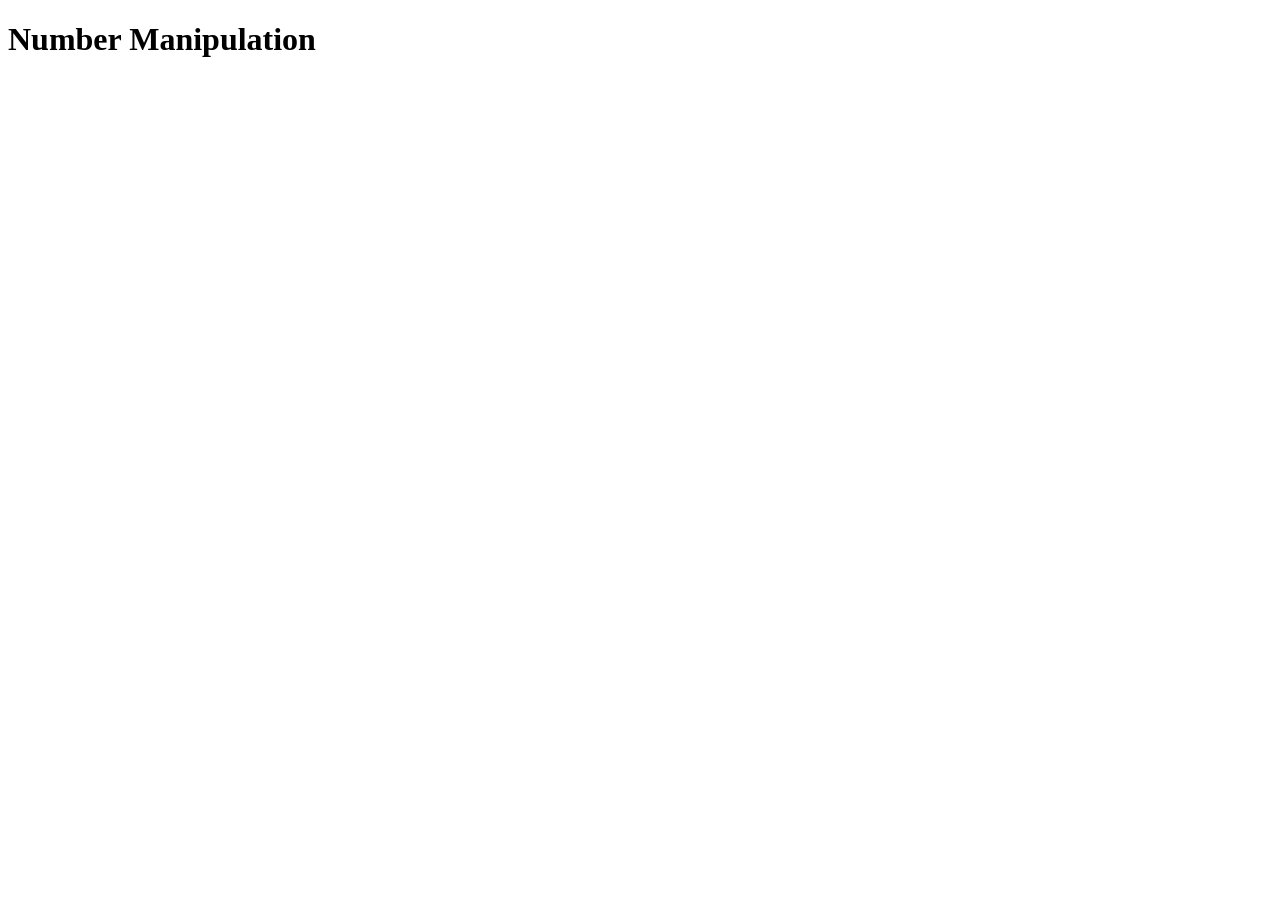
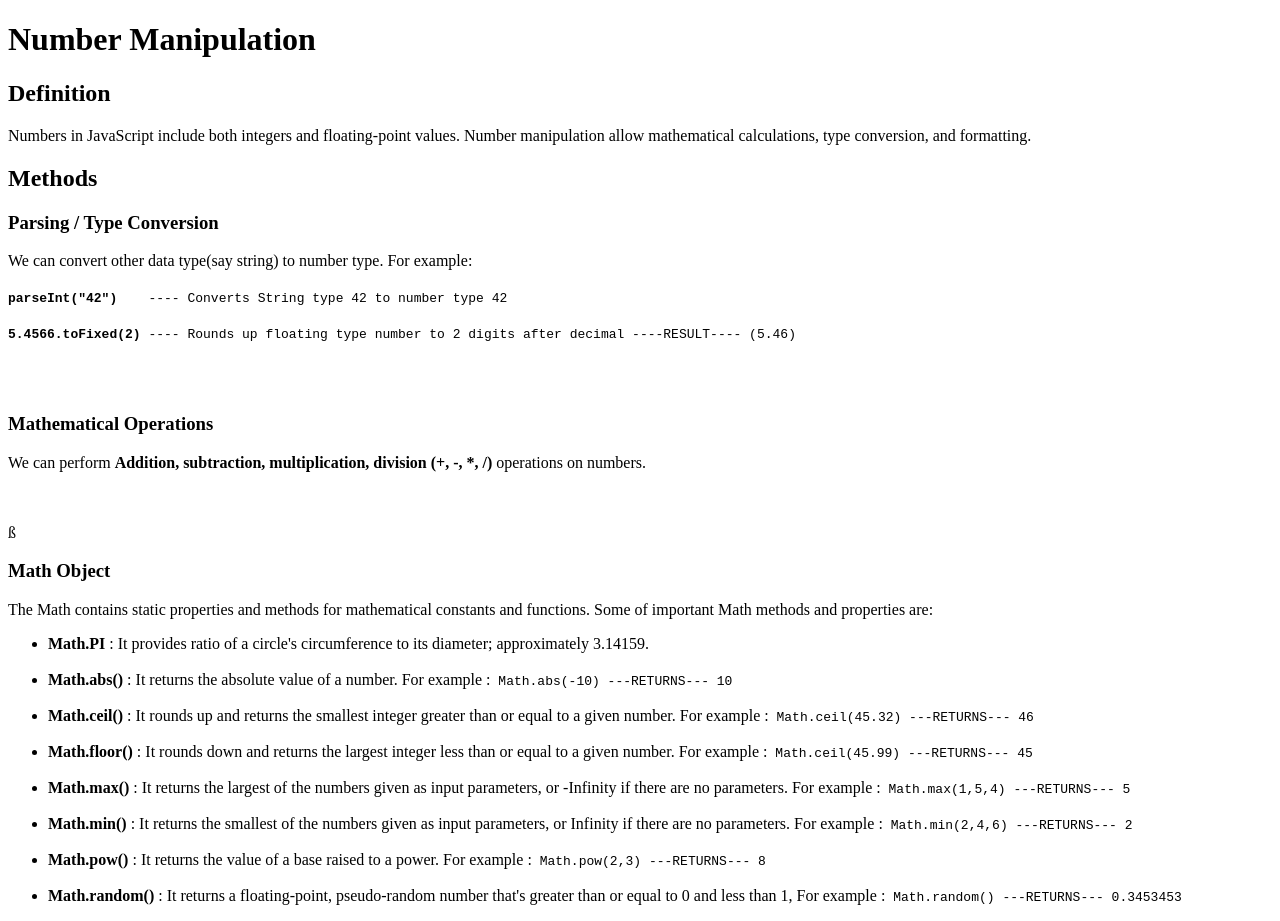
Before and after one commit to sabinbabu/js-concepts-data-manipulation, a plain HTML site: page number-manipulation/number.html in a window 1280 px wide. Before the commit the page ends 800 px from the top, so only its background shows below. Drawn offline with Linux system fonts and the light colour scheme.

Commit message:
number section added

```diff
--- a/number-manipulation/number.html
+++ b/number-manipulation/number.html
@@ -7,6 +7,36 @@
   </head>
   <body>
     <h1 id="number-heading"></h1>
+    <h2 id="definition"></h2>
+    <p id="definition-para"></p>
+    <h2 id="methods"></h2>
+    <h3 id="parsing"></h3>
+    <p id="type-conversion-para"></p>
+    <br />
+    <br />
+    <h3 id="math-operations"></h3>
+    <p id="math-operations-para"></p>
+    <br />
+    <br />ß
+    <h3 id="math-object"></h3>
+    <p id="math-object-para"></p>
+    <ul>
+      <li id="math-pi"></li>
+      <br />
+      <li id="math-abs"></li>
+      <br />
+      <li id="math-ceil"></li>
+      <br />
+      <li id="math-floor"></li>
+      <br />
+      <li id="math-max"></li>
+      <br />
+      <li id="math-min"></li>
+      <br />
+      <li id="math-pow"></li>
+      <br />
+      <li id="math-random"></li>
+    </ul>
     <script src="./number.js"></script>
   </body>
 </html>
--- a/number-manipulation/number.js
+++ b/number-manipulation/number.js
@@ -1,3 +1,80 @@
 // heading
 const numberHeadingEl = document.getElementById("number-heading");
 numberHeadingEl.innerText = "Number Manipulation";
+
+//definition
+const definitionEl = document.getElementById("definition");
+definitionEl.innerText = "Definition";
+
+const definitionParaEl = document.getElementById("definition-para");
+definitionParaEl.innerText =
+  "Numbers in JavaScript include both integers and floating-point values. Number manipulation allow mathematical calculations, type conversion, and formatting.";
+
+//methods
+const methodsEl = document.getElementById("methods");
+methodsEl.innerText = "Methods";
+
+//parsing/type conversion
+
+const parsingEl = document.getElementById("parsing");
+parsingEl.innerText = "Parsing / Type Conversion";
+
+const methodsParaEl = document.getElementById("type-conversion-para");
+methodsParaEl.innerHTML = `We can convert other data type(say string) to number type. For example: <br><br> <code> <b>parseInt("42")</b> &nbsp;&nbsp;&nbsp;----  Converts String type 42 to number type 42 <br><br> <b>5.4566.toFixed(2)</b> ---- Rounds up floating type number to 2 digits after decimal ----RESULT---- (5.46)</code>`;
+
+//math-operations
+
+const mathOperationsEl = document.getElementById("math-operations");
+mathOperationsEl.innerText = "Mathematical Operations";
+
+const mathOperationsParaEl = document.getElementById("math-operations-para");
+mathOperationsParaEl.innerHTML =
+  "We can perform <b>Addition, subtraction, multiplication, division (+, -, *, /)</b> operations on numbers.";
+
+//math-object
+const mathObjectEl = document.getElementById("math-object");
+mathObjectEl.innerText = "Math Object";
+
+const mathObjectParaEl = document.getElementById("math-object-para");
+mathObjectParaEl.innerHTML =
+  "The Math contains static properties and methods for mathematical constants and functions. Some of important Math methods and properties are:";
+
+// Math.PI
+const mathPiEL = document.getElementById("math-pi");
+mathPiEL.innerHTML =
+  "<b>Math.PI</b> : It provides ratio of a circle's circumference to its diameter; approximately 3.14159.";
+
+//   Math.abs()
+const mathAbsEL = document.getElementById("math-abs");
+mathAbsEL.innerHTML =
+  "<b>Math.abs()</b> : It returns the absolute value of a number. For example :<code> Math.abs(-10) ---RETURNS--- 10 </code>";
+
+//   Math.ceil()
+const mathCeilEL = document.getElementById("math-ceil");
+mathCeilEL.innerHTML =
+  "<b>Math.ceil()</b> :  It rounds up and returns the smallest integer greater than or equal to a given number. For example :<code> Math.ceil(45.32) ---RETURNS--- 46 </code>";
+
+//   Math.floor()
+const mathFloorEL = document.getElementById("math-floor");
+mathFloorEL.innerHTML =
+  "<b>Math.floor()</b> :  It rounds down and returns the largest integer less than or equal to a given number. For example :<code> Math.ceil(45.99) ---RETURNS--- 45 </code>";
+
+//   Math.max()
+const mathMaxEL = document.getElementById("math-max");
+mathMaxEL.innerHTML =
+  "<b>Math.max()</b> :  It returns the largest of the numbers given as input parameters, or -Infinity if there are no parameters. For example :<code> Math.max(1,5,4) ---RETURNS--- 5 </code>";
+
+//   Math.min()
+const mathMinEL = document.getElementById("math-min");
+mathMinEL.innerHTML =
+  "<b>Math.min()</b> :  It returns the smallest of the numbers given as input parameters, or Infinity if there are no parameters. For example :<code> Math.min(2,4,6) ---RETURNS--- 2 </code>";
+
+//   Math.pow()
+const mathPowEL = document.getElementById("math-pow");
+mathPowEL.innerHTML =
+  "<b>Math.pow()</b> :  It returns the value of a base raised to a power. For example :<code> Math.pow(2,3) ---RETURNS--- 8 </code>";
+
+//   Math.random()
+const mathRandomEL = document.getElementById("math-random");
+mathRandomEL.innerHTML =
+  "<b>Math.random()</b> :  It returns a floating-point, pseudo-random number that's greater than or equal to 0 and less than 1, For example :<code> Math.random() ---RETURNS--- 0.3453453 </code>";
```
Also changed, not shown: index.html (+7 -2 lines).
